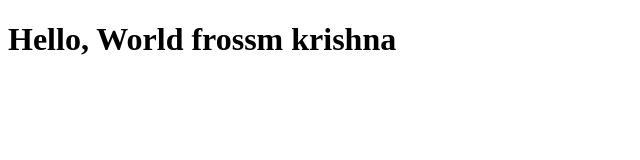
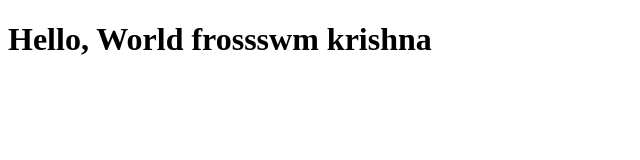
Before and after one commit to kotalwar-krishna/test-web-app, a plain HTML site: page index.html in a window 1280 px wide. Shown: the whole page, without its empty margins (0-640 px from the left). Drawn offline with Linux system fonts and the light colour scheme.

Commit message:
3 nd commit

```diff
--- a/index.html
+++ b/index.html
@@ -4,6 +4,6 @@
     <title>Hello World</title>
 </head>
 <body>
-    <h1>Hello, World frossm krishna</h1>
+    <h1>Hello, World frossswm krishna</h1>
 </body>
 </html>
```
